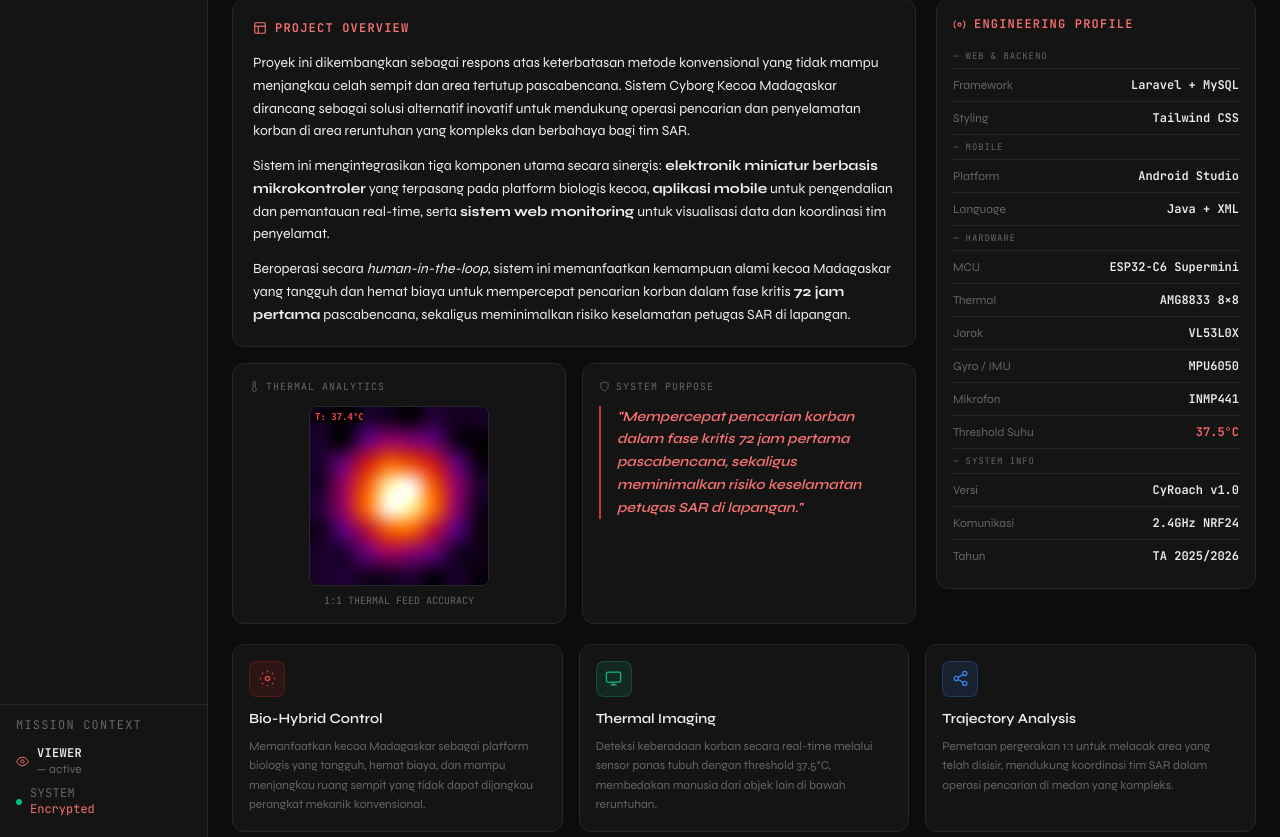
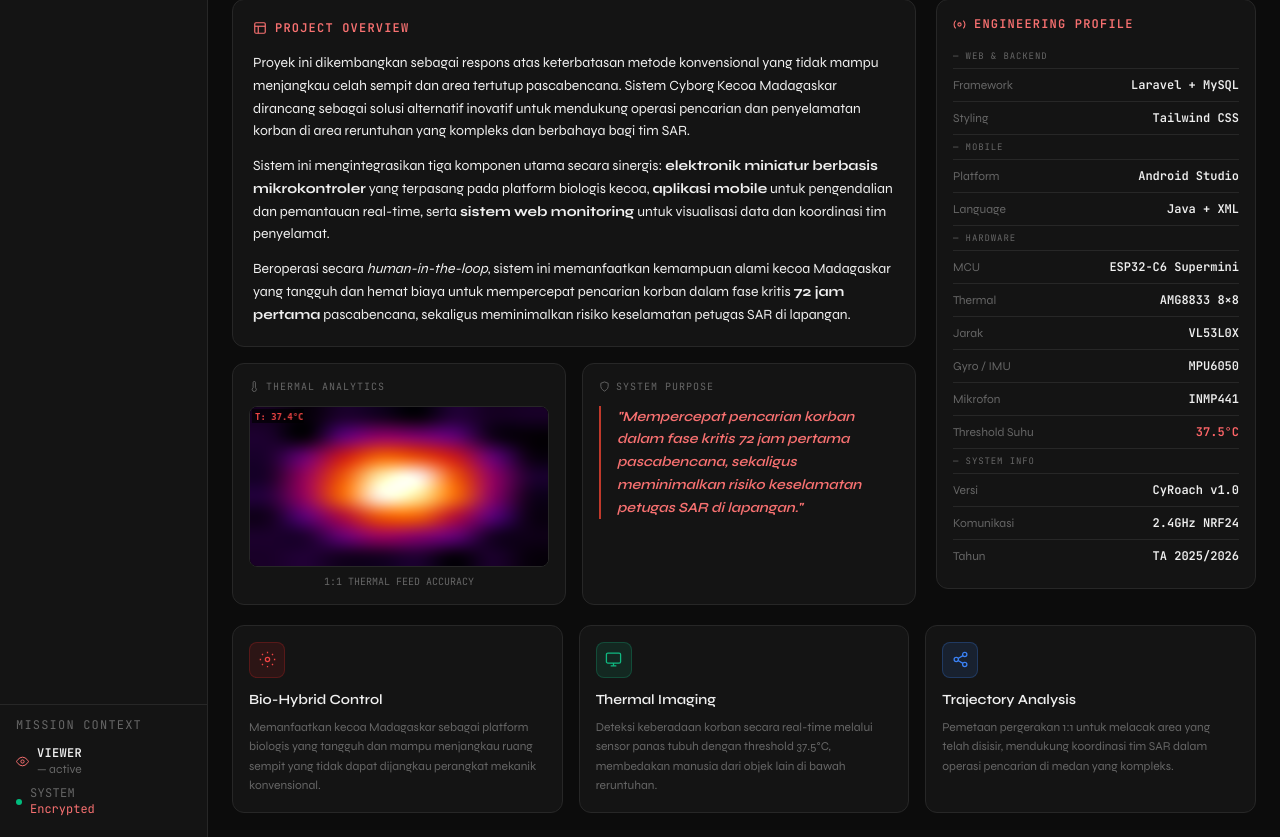
Before and after one commit to mridwanslamat/cyroach-web, a Laravel app: page /about in a window 1280 px wide. Shown: the part 325-1162 px from the top of the page. Run offline with Laravel 12, Linux system fonts and the light colour scheme; style sheets or scripts are compiled from the project's sources.

Commit message:
Thermal canvas full width using parent container size

```diff
--- a/resources/views/about.blade.php
+++ b/resources/views/about.blade.php
@@ -50,13 +50,13 @@
                 <div class="grid grid-cols-2 gap-4">
 
                     {{-- Thermal Analytics --}}
-                    <div class="cy-card p-4 flex flex-col items-center">
-                        <div class="text-xs cyroach-muted uppercase tracking-widest mb-3 flex items-center gap-1.5 self-start" style="font-family:var(--font-mono);font-size:10px;">
+                    <div class="cy-card p-4 flex flex-col">
+                        <div class="text-xs cyroach-muted uppercase tracking-widest mb-3 flex items-center gap-1.5" style="font-family:var(--font-mono);font-size:10px;">
                             <svg width="11" height="11" viewBox="0 0 24 24" fill="none" stroke="currentColor" stroke-width="2"><path d="M14 14.76V3.5a2.5 2.5 0 0 0-5 0v11.26a4.5 4.5 0 1 0 5 0z"/></svg>
                             Thermal Analytics
                         </div>
-                        <div class="rounded-lg overflow-hidden border cyroach-border" style="background:#000;width:180px;height:180px;">
-                            <canvas id="about-thermal" width="180" height="180" style="display:block;width:180px;height:180px;"></canvas>
+                        <div class="rounded-lg overflow-hidden border cyroach-border flex-1" style="background:#000;min-height:160px;">
+                            <canvas id="about-thermal" style="display:block;width:100%;height:100%;"></canvas>
                         </div>
                         <div class="text-xs cyroach-muted text-center mt-2" style="font-family:var(--font-mono);font-size:10px;">1:1 THERMAL FEED ACCURACY</div>
                     </div>
@@ -154,7 +154,7 @@
                     </svg>
                 </div>
                 <div class="text-sm font-semibold cyroach-text mb-2">Bio-Hybrid Control</div>
-                <div class="text-xs cyroach-muted leading-relaxed">Memanfaatkan kecoa Madagaskar sebagai platform biologis yang tangguh, hemat biaya, dan mampu menjangkau ruang sempit yang tidak dapat dijangkau perangkat mekanik konvensional.</div>
+                <div class="text-xs cyroach-muted leading-relaxed">Memanfaatkan kecoa Madagaskar sebagai platform biologis yang tangguh dan mampu menjangkau ruang sempit yang tidak dapat dijangkau perangkat mekanik konvensional.</div>
             </div>
 
             <div class="cy-card p-4">
@@ -212,7 +212,9 @@
 requestAnimationFrame(()=>{
     const canvas=document.getElementById('about-thermal');
     if(!canvas)return;
-    const W=180; const H=180;
+    const rect=canvas.parentElement.getBoundingClientRect();
+    const W=Math.round(rect.width)||200;
+    const H=Math.round(rect.height)||200;
     canvas.width=W; canvas.height=H;
     const flat=demoGrid.flat();
     const mn=Math.min(...flat),mx=Math.max(...flat);
```
